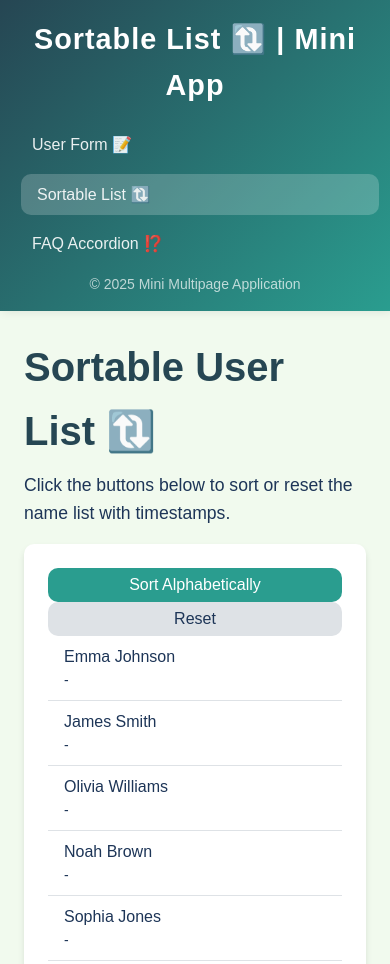
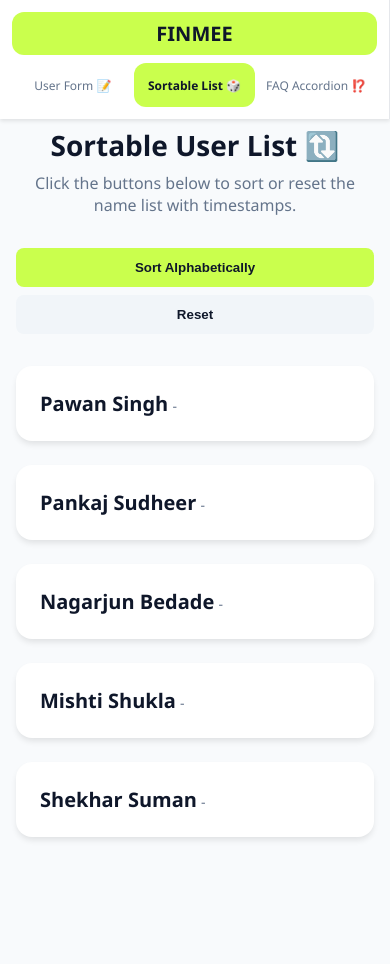
Before and after one commit to AbhishekMandal1997/Mini-Multipage-App, a plain HTML site: page sort.html in a window 390 px wide. Shown: the top 964 px of the page. After the commit the page ends 853 px from the top, so only its background shows below. Drawn offline with Linux system fonts and the light colour scheme.

Commit message:
Updated Functionality and CSS for a better UI

```diff
--- a/assets/css/style.css
+++ b/assets/css/style.css
@@ -1,23 +1,4 @@
-/* Base Styles */
-:root {
-  --color-primary: #2a9d8f;
-  --color-primary-dark: #264653;
-  --color-accent: #e76f51;
-  --color-success: #38b000;
-  --color-error: #d62828;
-  --color-dark: #1d3557;
-  --color-light: #f1faee;
-  --color-gray: #dee2e6;
-
-  --space-small: 8px;
-  --space-medium: 16px;
-  --space-large: 24px;
-
-  --border-radius: 10px;
-  --transition-speed: 0.3s;
-  --box-shadow: 0 4px 6px rgba(0, 0, 0, 0.1);
-}
-
+/* Base Reset */
 * {
   margin: 0;
   padding: 0;
@@ -25,10 +6,9 @@
 }
 
 body {
-  font-family: 'Poppins', sans-serif;
-  background-color: var(--color-light);
-  color: var(--color-dark);
-  line-height: 1.6;
+  font-family: 'Segoe UI', Tahoma, Geneva, Verdana, sans-serif;
+  background: #f8fafc;
+  overflow-x: hidden;
 }
 
 /* Layout */
@@ -37,25 +17,35 @@
   min-height: 100vh;
 }
 
-/* Sidebar */
+/* Sticky Sidebar */
 .sidebar {
+  position: sticky;
+  top: 0;
   width: 280px;
-  background: linear-gradient(135deg, var(--color-primary-dark), var(--color-primary));
-  color: white;
+  height: 100vh;
+  background-color: #ffffff;
+  border-right: 1px solid #e5e7eb;
+  padding: 1.5rem;
   display: flex;
   flex-direction: column;
-  position: fixed;
-  height: 100vh;
-  padding: var(--space-medium);
-  box-shadow: 2px 0 10px rgba(0, 0, 0, 0.1);
+  flex-shrink: 0;
+  z-index: 1000;
 }
 
 .logo {
-  font-size: 1.8rem;
-  font-weight: bold;
+  font-size: 1.75rem;
+  font-weight: 700;
+  color: #0f172a;
   text-align: center;
-  margin-bottom: var(--space-medium);
-  letter-spacing: 1px;
+  padding: 1rem;
+  background-color: #caff4d;
+  border-radius: 12px;
+  margin-bottom: 2rem;
+}
+
+/* Navigation */
+.navigation {
+  flex: 1;
 }
 
 .navigation ul {
@@ -63,242 +53,336 @@
 }
 
 .navigation li {
-  margin-bottom: var(--space-small);
+  margin-bottom: 0.75rem;
 }
 
 .navigation a {
   display: block;
-  padding: var(--space-small) var(--space-medium);
-  color: rgba(255, 255, 255, 0.9);
+  padding: 1rem;
+  color: #64748b;
   text-decoration: none;
-  border-radius: var(--border-radius);
-  transition: background-color var(--transition-speed), transform var(--transition-speed);
+  border-radius: 12px;
+  transition: all 0.3s ease;
+  font-weight: 500;
 }
 
-.navigation a:hover,
-.navigation a.active {
-  background-color: rgba(255, 255, 255, 0.2);
-  transform: translateX(5px);
+.navigation a:hover {
+  background-color: #f1f5f9;
+  color: #0f172a;
 }
 
+.navigation a.active {
+  background-color: #caff4d;
+  color: #0f172a;
+  font-weight: 600;
+}
+
+/* Sidebar Footer */
 .sidebar-footer {
-  margin-top: auto;
+  padding-top: 1.5rem;
+  border-top: 1px solid #e5e7eb;
+  color: #64748b;
   font-size: 0.875rem;
   text-align: center;
-  color: rgba(255, 255, 255, 0.7);
 }
 
-/* Content */
+/* Main Content */
 .content {
   flex: 1;
-  margin-left: 280px;
-  padding: var(--space-large);
+  padding: 2rem;
+  overflow-y: auto;
+}
+
+/* Header Styles */
+header {
+  margin-bottom: 2rem;
+  text-align: center;
 }
 
 header h1 {
-  font-size: 2.5rem;
-  color: var(--color-primary-dark);
-  margin-bottom: var(--space-small);
+  font-size: 2.25rem;
+  color: #0f172a;
+  margin-bottom: 0.5rem;
 }
 
 header p {
-  color: var(--color-dark);
-  margin-bottom: var(--space-medium);
+  color: #64748b;
   font-size: 1.1rem;
 }
 
-/* Form */
+/* Form Styles */
 .form-container {
-  max-width: 600px;
-  background: white;
-  padding: var(--space-large);
-  border-radius: var(--border-radius);
-  box-shadow: var(--box-shadow);
-  border-top: 4px solid var(--color-primary);
+  max-width: 480px;
+  margin: 0 auto;
+  background: #ffffff;
+  padding: 2rem;
+  border-radius: 16px;
+  box-shadow: 0 4px 6px -1px rgb(0 0 0 / 0.1);
 }
 
 .form-group {
-  margin-bottom: var(--space-medium);
+  margin-bottom: 1.5rem;
 }
 
 label {
   display: block;
-  margin-bottom: var(--space-small);
-  font-weight: bold;
+  margin-bottom: 0.5rem;
+  color: #0f172a;
+  font-weight: 500;
 }
 
 input,
 textarea {
   width: 100%;
-  padding: var(--space-small);
-  border: 1px solid var(--color-gray);
-  border-radius: var(--border-radius);
+  padding: 0.75rem 1rem;
+  border: 1px solid #e5e7eb;
+  border-radius: 8px;
   font-size: 1rem;
-  transition: border-color var(--transition-speed), box-shadow var(--transition-speed);
+  transition: all 0.3s ease;
 }
 
 input:focus,
 textarea:focus {
-  border-color: var(--color-primary);
-  box-shadow: 0 0 5px rgba(42, 157, 143, 0.5);
+  border-color: #caff4d;
   outline: none;
+  box-shadow: 0 0 0 3px rgba(202, 255, 77, 0.2);
 }
 
 .error-message {
-  color: var(--color-error);
+  color: #ef4444;
   font-size: 0.875rem;
-  margin-top: var(--space-small);
+  margin-top: 0.25rem;
 }
 
-/* Buttons */
-button {
-  padding: var(--space-small) var(--space-medium);
+/* Button Styles */
+.btn-primary,
+.btn-secondary {
+  padding: 0.75rem 1.5rem;
+  border-radius: 8px;
+  font-weight: 600;
+  cursor: pointer;
+  transition: all 0.3s ease;
   border: none;
-  border-radius: var(--border-radius);
-  font-size: 1rem;
-  cursor: pointer;
-  transition: background-color var(--transition-speed), transform var(--transition-speed);
+  min-width: 160px;
 }
 
 .btn-primary {
-  background: var(--color-primary);
-  color: white;
+  background-color: #caff4d;
+  color: #0f172a;
+}
+
+.btn-secondary {
+  background-color: #f1f5f9;
+  color: #0f172a;
 }
 
 .btn-primary:hover {
-  background: var(--color-primary-dark);
-  transform: translateY(-2px);
-}
-
-.btn-secondary {
-  background: var(--color-gray);
-  color: var(--color-dark);
+  background-color: #bef264;
 }
 
 .btn-secondary:hover {
-  background: var(--color-primary);
-  color: white;
+  background-color: #e2e8f0;
 }
 
-/* Confirmation */
+/* Card List Styles */
+.list-container {
+  max-width: 1200px;
+  margin: 0 auto;
+}
+
+.controls {
+  display: flex;
+  justify-content: flex-end;
+  gap: 1rem;
+  margin-bottom: 2rem;
+}
+
+.card-list {
+  display: grid;
+  grid-template-columns: repeat(auto-fill, minmax(300px, 1fr));
+  gap: 1.5rem;
+}
+
+.card {
+  background: #ffffff;
+  border-radius: 16px;
+  padding: 1.5rem;
+  box-shadow: 0 4px 6px -1px rgb(0 0 0 / 0.1);
+  transition: all 0.3s ease;
+  animation: fadeIn 0.3s ease-out;
+}
+
+.card:hover {
+  transform: translateY(-4px);
+  box-shadow: 0 10px 15px -3px rgb(0 0 0 / 0.1);
+}
+
+.card .name {
+  font-size: 1.25rem;
+  font-weight: 600;
+  color: #0f172a;
+  margin-bottom: 0.5rem;
+}
+
+.card .submission-time {
+  color: #64748b;
+  font-size: 0.875rem;
+}
+
+/* Confirmation Modal */
 .confirmation {
   position: fixed;
-  top: 0;
-  left: 0;
-  right: 0;
-  bottom: 0;
-  background: rgba(0, 0, 0, 0.7);
-  display: flex;
+  inset: 0;
+  background: rgba(0, 0, 0, 0.5);
+  display: none;
   align-items: center;
   justify-content: center;
-  visibility: hidden;
-  opacity: 0;
-  transition: opacity var(--transition-speed);
+  z-index: 2000;
 }
 
 .confirmation.visible {
-  visibility: visible;
-  opacity: 1;
+  display: flex;
 }
 
 .confirmation-content {
-  background: white;
-  padding: var(--space-large);
-  border-radius: var(--border-radius);
+  background: #ffffff;
+  padding: 2rem;
+  border-radius: 16px;
   text-align: center;
-  box-shadow: var(--box-shadow);
+  max-width: 400px;
+  width: 90%;
+  box-shadow: 0 20px 25px -5px rgb(0 0 0 / 0.1);
 }
 
-.confirmation h2 {
-  color: var(--color-success);
-  margin-bottom: var(--space-medium);
+/* FAQ Accordion */
+.faq-container {
+  max-width: 768px;
+  margin: 0 auto;
 }
 
-/* Sortable List */
-.list-container {
-  max-width: 600px;
-  background: white;
-  padding: var(--space-large);
-  border-radius: var(--border-radius);
-  box-shadow: var(--box-shadow);
+details {
+  background: #ffffff;
+  border-radius: 8px;
+  padding: 1rem;
+  margin-bottom: 1rem;
+  box-shadow: 0 1px 3px 0 rgb(0 0 0 / 0.1);
 }
 
-.names-list ul {
-  list-style: none;
+summary {
+  cursor: pointer;
+  padding: 0.5rem;
+  font-weight: 600;
+  color: #0f172a;
 }
 
-.names-list li {
-  padding: var(--space-small) var(--space-medium);
-  border-bottom: 1px solid var(--color-gray);
-  display: flex;
-  justify-content: space-between;
-  transition: background-color var(--transition-speed), transform var(--transition-speed);
+details[open] summary {
+  margin-bottom: 1rem;
 }
 
-.names-list li:hover {
-  background-color: var(--color-gray);
-  transform: translateX(5px);
+/* Animations */
+@keyframes fadeIn {
+  from {
+    opacity: 0;
+    transform: translateY(10px);
+  }
+
+  to {
+    opacity: 1;
+    transform: translateY(0);
+  }
 }
 
-.submission-time {
-  font-size: 0.875rem;
-  color: var(--color-dark);
-}
-
-/* FAQ */
-.faq-container {
-  max-width: 600px;
-}
-
-.faq-item {
-  background: white;
-  border-radius: var(--border-radius);
-  margin-bottom: var(--space-medium);
-  padding: var(--space-medium);
-  box-shadow: var(--box-shadow);
-}
-
-.faq-item summary {
-  cursor: pointer;
-  font-weight: bold;
-  transition: color var(--transition-speed);
-}
-
-.faq-item[open] summary {
-  color: var(--color-primary);
-}
-
-.faq-content {
-  margin-top: var(--space-small);
-  color: var(--color-dark);
-}
-
-/* Responsive */
+/* Responsive Design */
 @media (max-width: 768px) {
   .container {
     flex-direction: column;
   }
 
   .sidebar {
+    position: fixed;
     width: 100%;
     height: auto;
-    position: relative;
+    padding: 0.75rem;
+    background-color: #ffffff;
+    box-shadow: 0 2px 4px rgba(0, 0, 0, 0.1);
+  }
+
+  .logo {
+    font-size: 1.25rem;
+    padding: 0.5rem;
+    margin-bottom: 0.5rem;
+  }
+
+  .navigation ul {
+    display: flex;
+    justify-content: space-between;
+    width: 100%;
+    padding: 0;
+  }
+
+  .navigation li {
+    margin: 0;
+    flex: 1;
+    text-align: center;
+  }
+
+  .navigation a {
+    padding: 0.75rem 0.5rem;
+    font-size: 0.875rem;
+    white-space: normal;
+    display: flex;
+    align-items: center;
+    justify-content: center;
+    min-height: 44px;
+  }
+
+  .sidebar-footer {
+    display: none;
   }
 
   .content {
-    margin-left: 0;
+    margin-top: 110px;
+    padding: 1rem;
+  }
+
+  .controls {
+    flex-direction: row;
+    justify-content: flex-end;
+    gap: 0.5rem;
+  }
+
+  .btn-primary,
+  .btn-secondary {
+    min-width: 120px;
+  }
+
+  .card-list {
+    grid-template-columns: 1fr;
   }
 }
 
+/* Extra Small Screens */
 @media (max-width: 480px) {
+  .navigation a {
+    font-size: 0.75rem;
+    padding: 0.5rem 0.25rem;
+  }
+
+  .controls {
+    flex-direction: column;
+  }
 
   .btn-primary,
   .btn-secondary {
     width: 100%;
+    min-width: 100%;
   }
 
-  .names-list li {
-    flex-direction: column;
-    align-items: flex-start;
+  header h1 {
+    font-size: 1.75rem;
+  }
+
+  header p {
+    font-size: 1rem;
   }
 }
--- a/assets/js/sort.js
+++ b/assets/js/sort.js
@@ -1,68 +1,98 @@
-// DOM elements
-const sortButton = document.getElementById('sortButton');
-const resetButton = document.getElementById('resetButton');
-const namesList = document.getElementById('namesList');
+//Get our HTML elements
+const buttons = {
+  sort: document.getElementById('sortButton'),
+  reset: document.getElementById('resetButton')
+};
+const cardContainer = document.getElementById('namesList');
 
-// Default and saved names
-const defaultNames = [
-  { name: 'Emma Johnson', submissionTime: '-' },
-  { name: 'James Smith', submissionTime: '-' },
-  { name: 'Olivia Williams', submissionTime: '-' },
-  { name: 'Noah Brown', submissionTime: '-' },
-  { name: 'Sophia Jones', submissionTime: '-' }
+//Setup our initial data
+const sampleNames = [
+  { name: 'Pawan Singh', submissionTime: '-' },
+  { name: 'Pankaj Sudheer', submissionTime: '-' },
+  { name: 'Nagarjun Bedade', submissionTime: '-' },
+  { name: 'Mishti Shukla', submissionTime: '-' },
+  { name: 'Shekhar Suman', submissionTime: '-' }
 ];
-const savedNames = JSON.parse(localStorage.getItem('sortableNames') || '[]');
-const originalNames = [...defaultNames, ...savedNames];
 
-// Render the list
-function renderList(names) {
-  namesList.innerHTML = names
-    .map(nameData => `
-      <li>
-        <span class="name">${nameData.name}</span>
-        <span class="submission-time">${nameData.submissionTime}</span>
-      </li>
-    `)
-    .join('');
+//Get saved names from storage or use empty array if none exist
+const storedNames = JSON.parse(localStorage.getItem('sortableNames') || '[]');
+
+//Combine sample and stored names
+const allNames = [...sampleNames, ...storedNames];
+
+//Create and show our cards
+function showCards(nameList) {
+  // Create HTML for each name
+  const cards = nameList.map(person => `
+      <div class="card">
+          <span class="name">${person.name}</span>
+          <span class="submission-time">${person.submissionTime}</span>
+      </div>
+  `);
+
+  // Add all cards to the container
+  cardContainer.innerHTML = cards.join('');
 }
 
-// Sort the list alphabetically
-function sortAlphabetically() {
-  const sortedNames = [...originalNames].sort((a, b) => a.name.localeCompare(b.name));
-  renderList(sortedNames);
-  toggleButtons(true);
+//Sort names A-Z
+function sortNames() {
+  // Make a copy and sort it
+  const sortedList = [...allNames].sort((a, b) => {
+    return a.name.toLowerCase().localeCompare(b.name.toLowerCase());
+  });
+
+  // Show sorted list
+  showCards(sortedList);
+
+  // Update buttons
+  buttons.sort.disabled = true;
+  buttons.reset.disabled = false;
 }
 
-// Reset the list to its original order
-function resetList() {
-  renderList(originalNames);
-  toggleButtons(false);
+//Reset to original order
+function resetNames() {
+  // Show original list
+  showCards(allNames);
+
+  // Update buttons
+  buttons.sort.disabled = false;
+  buttons.reset.disabled = true;
 }
 
-// Toggle button states
-function toggleButtons(isSorted) {
-  sortButton.disabled = isSorted;
-  resetButton.disabled = !isSorted;
+//Add simple animation
+const cardAnimation = `
+  .card {
+      animation: slideIn 0.3s ease-out;
+  }
+  @keyframes slideIn {
+      from {
+          opacity: 0;
+          transform: translateY(-10px);
+      }
+      to {
+          opacity: 1;
+          transform: translateY(0);
+      }
+  }
+`;
+
+// Add animation to page
+const styleTag = document.createElement('style');
+styleTag.textContent = cardAnimation;
+document.head.appendChild(styleTag);
+
+//Setup everything when page loads
+function startApp() {
+  // Show initial list
+  showCards(allNames);
+
+  // Add button clicks
+  buttons.sort.addEventListener('click', sortNames);
+  buttons.reset.addEventListener('click', resetNames);
+
+  // Reset button starts disabled
+  buttons.reset.disabled = true;
 }
 
-// Initialize the list and event listeners
-function initialize() {
-  renderList(originalNames);
-  sortButton.addEventListener('click', sortAlphabetically);
-  resetButton.addEventListener('click', resetList);
-  toggleButtons(false);
-}
-
-// Add fade-in animation
-const style = document.createElement('style');
-style.innerHTML = `
-  @keyframes fadeIn {
-    from { opacity: 0; transform: translateY(-10px); }
-    to { opacity: 1; transform: translateY(0); }
-  }
-  li { animation: fadeIn 0.3s ease-out; }
-`;
-document.head.appendChild(style);
-
-// Initialize on page load
-initialize();
+// Start the app
+startApp();
--- a/sort.html
+++ b/sort.html
@@ -12,13 +12,13 @@
   <div class="container">
     <!-- Sidebar with navigation links -->
     <aside class="sidebar">
-      <div class="logo">Sortable List 🔃 | Mini App</div>
+      <div class="logo">FINMEE</div>
 
       <!-- Navigation Menu -->
       <nav class="navigation">
         <ul>
           <li><a href="index.html">User Form 📝</a></li>
-          <li><a href="sort.html" class="active">Sortable List 🔃</a></li>
+          <li><a href="sort.html" class="active">Sortable List 🎲</a></li>
           <li><a href="faq.html">FAQ Accordion ⁉️</a></li>
         </ul>
       </nav>
@@ -40,8 +40,8 @@
     <button id="resetButton" class="btn-secondary">Reset</button>
   </div>
 
-        <!-- Unordered list where names will be displayed -->
-        <ul id="namesList" class="names-list"></ul>
+  <!-- Cards container -->
+  <div id="namesList" class="card-list"></div>
 </section>
     </main>
   </div>
```
Also changed, not shown: assets/js/form.js (+53 -59 lines), faq.html (+2 -2 lines), index.html (+3 -3 lines). Lines whose indentation alone changed are shown as unchanged.
